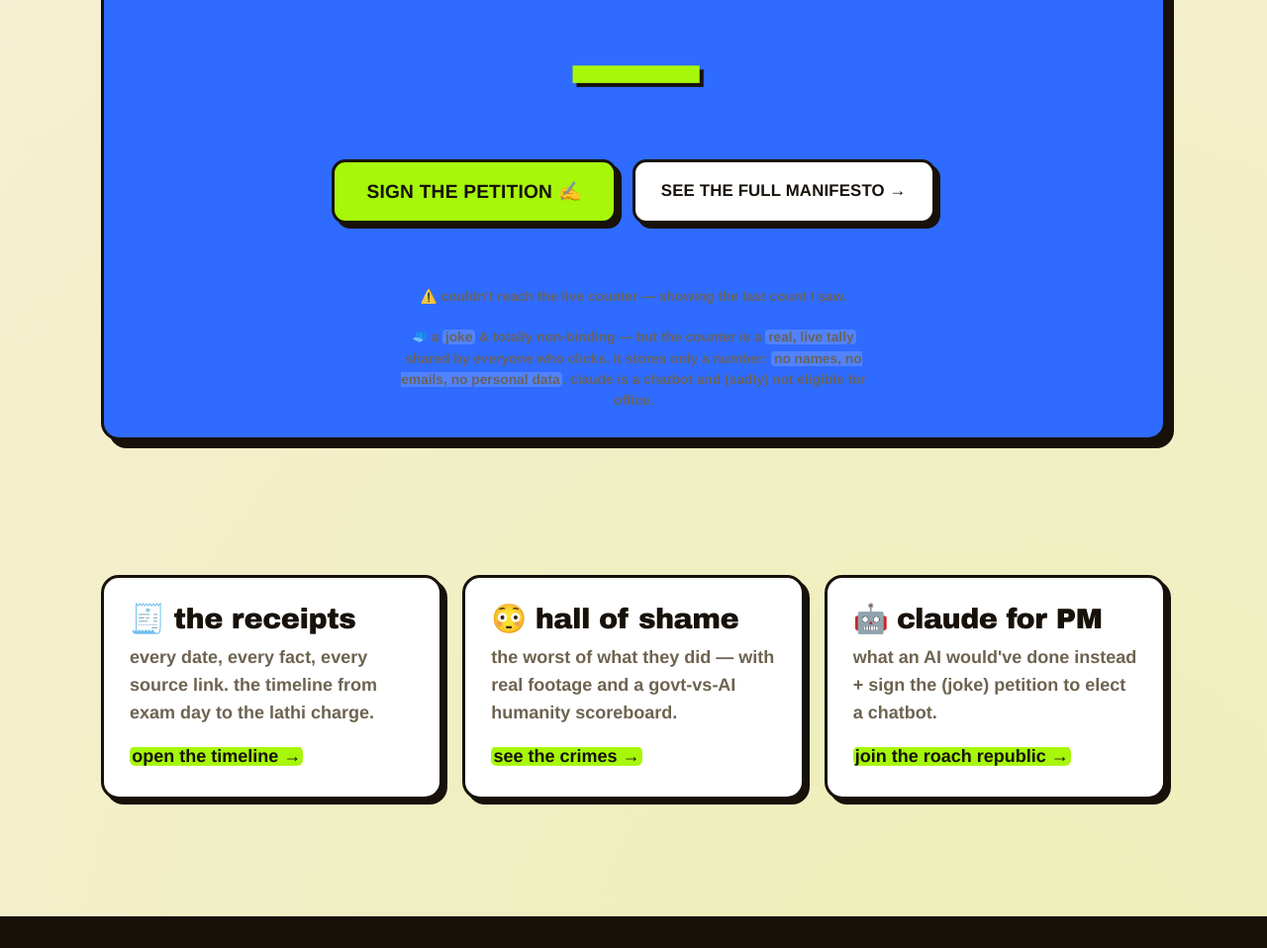
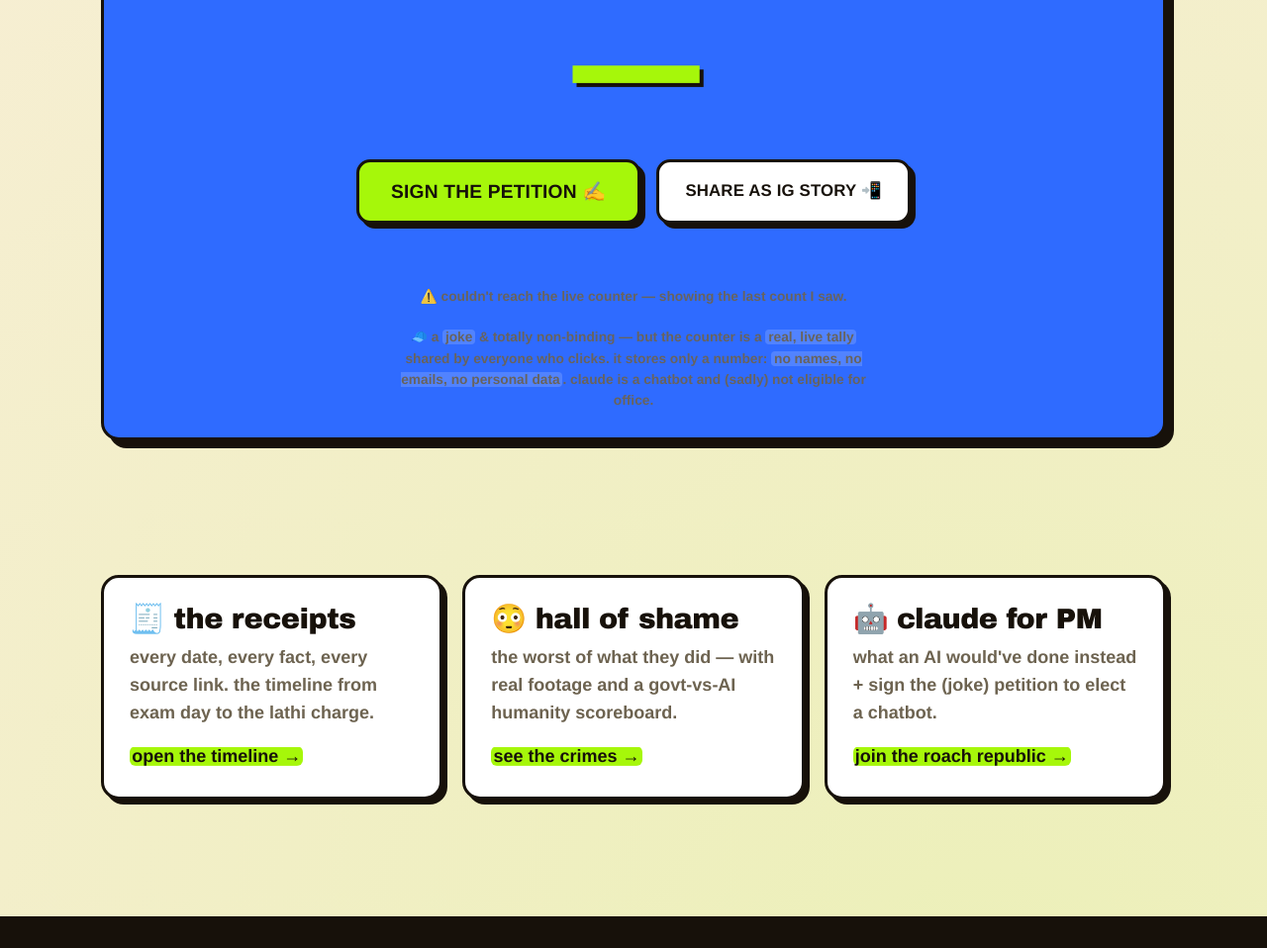
Before and after one commit to rishiiipng/pariksha-pe-parcha, a plain HTML site: page index.html in a window 1280 px wide. Shown: the part 3544-4502 px from the top of the page at 99% size. Drawn offline with Linux system fonts and the light colour scheme; no server answers.

Commit message:
index: swap manifesto link for the IG story share button
The homepage petition now offers 'share as IG story' next to sign, matching the
claude-pm page. Removes the redundant manifesto link (still reachable via 10 other
links on the page). No JS change needed — petition.js binds to #share-btn.

Co-Authored-By: Claude Opus 4.8 <noreply@anthropic.com>

```diff
--- a/index.html
+++ b/index.html
@@ -156,7 +156,7 @@
           <div class="counter" id="counter" aria-live="polite">…</div>
           <div class="btn-row" style="justify-content:center">
             <button class="btn" id="sign-btn">sign the petition ✍️</button>
-            <a class="btn ghost" href="claude-pm.html">see the full manifesto →</a>
+            <button class="btn ghost" id="share-btn">share as IG story 📲</button>
           </div>
           <p class="you-are" id="you-are" aria-live="polite"></p>
           <p id="petition-status" class="joke-note" role="status"></p>
```
